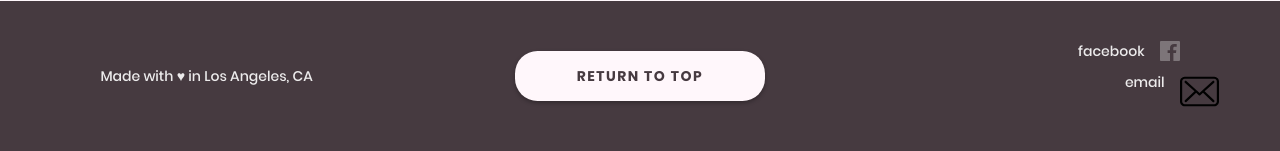
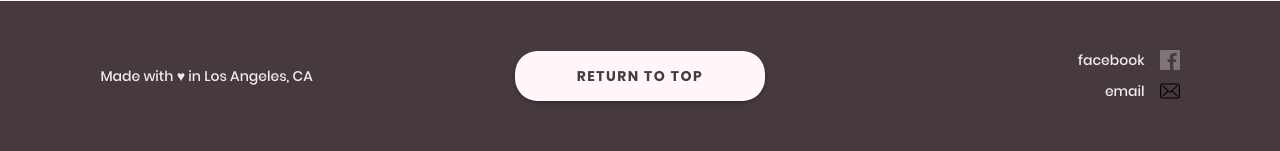
Before and after one commit to DanielAndrews43/hellobook, a PHP site: page / in a window 1280 px wide. Shown: the part 2717-2868 px from the top of the page. Run offline with PHP 8.4, Linux system fonts and the light colour scheme; style sheets or scripts are compiled from the project's sources; some libraries are stand-ins or nearby versions.

Commit message:
Update style.scss

```diff
--- a/public/css/style.scss
+++ b/public/css/style.scss
@@ -575,6 +575,12 @@ a:link, a:visited, a:hover, a:active {
 			min-height: 20px;
 			max-height: 20px;
 		}
+		#email {
+			max-width: 20px;
+			min-width: 20px;
+			min-height: 20px;
+			max-height: 20px;
+		}
 
 		.social {
 			font-size: 14px;
```
